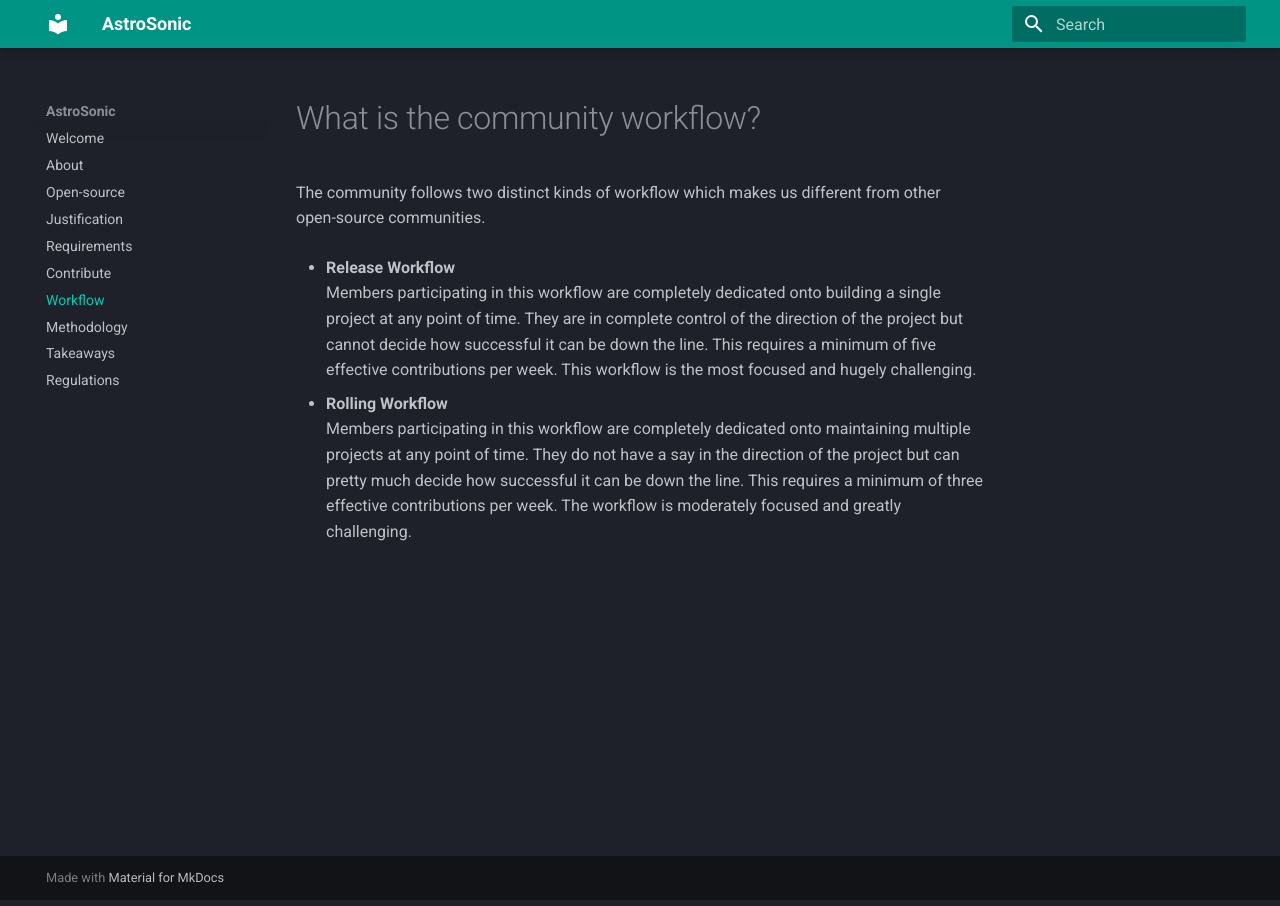
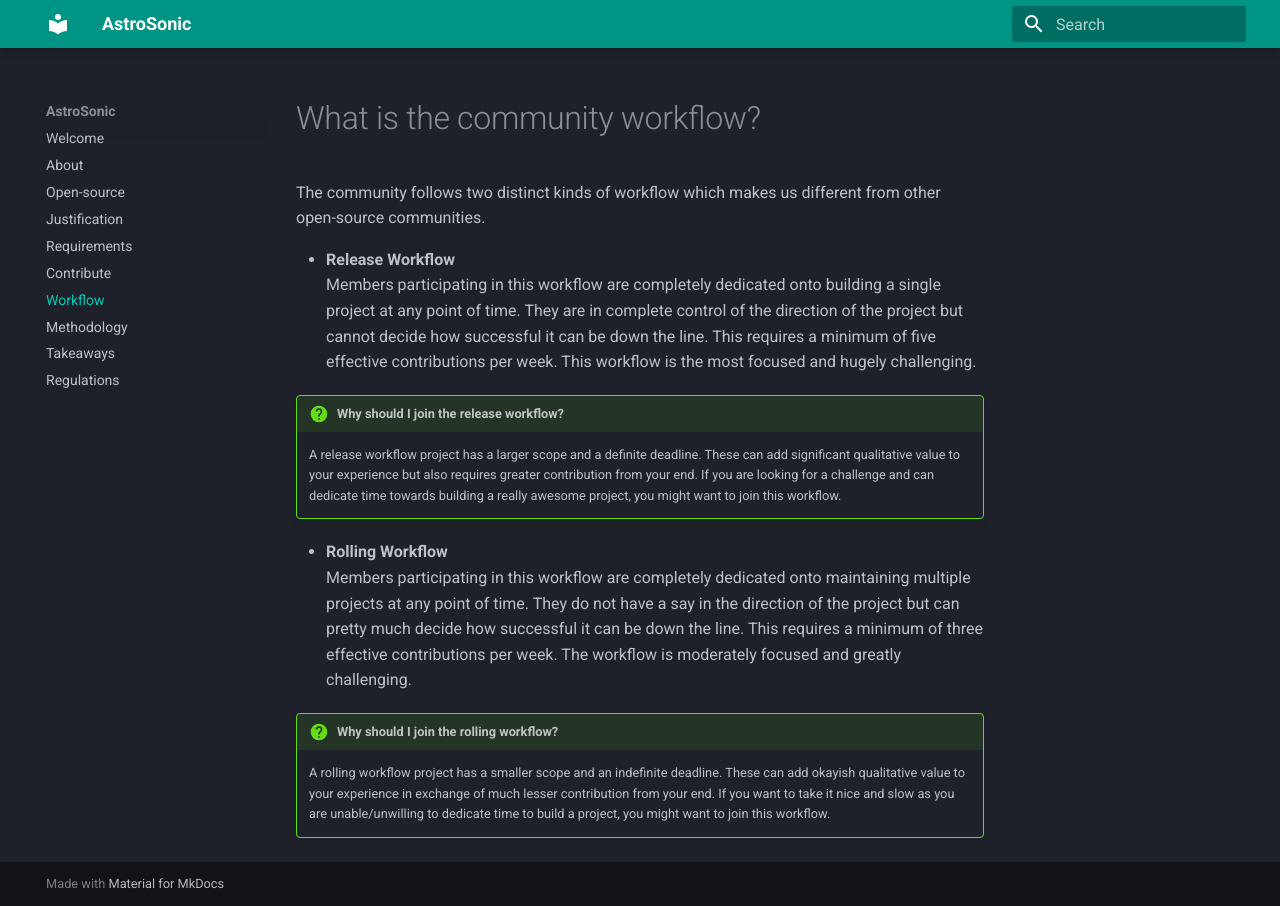
Before and after one commit to astrosonic/community-website, an MkDocs documentation site: the page built from docs/wrkfl.md, in a window 1280 px wide. Built offline with MkDocs 1.6.1 and Material for MkDocs 9.7.7, drawn with Linux system fonts in a browser that asks for light colours.

Commit message:
Added admonitions to workflows

```diff
--- a/docs/wrkfl.md
+++ b/docs/wrkfl.md
@@ -5,5 +5,11 @@ The community follows two distinct kinds of workflow which makes us different fr
 * **Release Workflow**
 Members participating in this workflow are completely dedicated onto building a single project at any point of time. They are in complete control of the direction of the project but cannot decide how successful it can be down the line. This requires a minimum of five effective contributions per week. This workflow is the most focused and hugely challenging.
 
+!!! question "Why should I join the release workflow?"
+    A release workflow project has a larger scope and a definite deadline. These can add significant qualitative value to your experience but also requires greater contribution from your end. If you are looking for a challenge and can dedicate time towards building a really awesome project, you might want to join this workflow.
+
 * **Rolling Workflow**
 Members participating in this workflow are completely dedicated onto maintaining multiple projects at any point of time. They do not have a say in the direction of the project but can pretty much decide how successful it can be down the line. This requires a minimum of three effective contributions per week. The workflow is moderately focused and greatly challenging.
+
+!!! question "Why should I join the rolling workflow?"
+    A rolling workflow project has a smaller scope and an indefinite deadline. These can add okayish qualitative value to your experience in exchange of much lesser contribution from your end. If you want to take it nice and slow as you are unable/unwilling to dedicate time to build a project, you might want to join this workflow.
```
